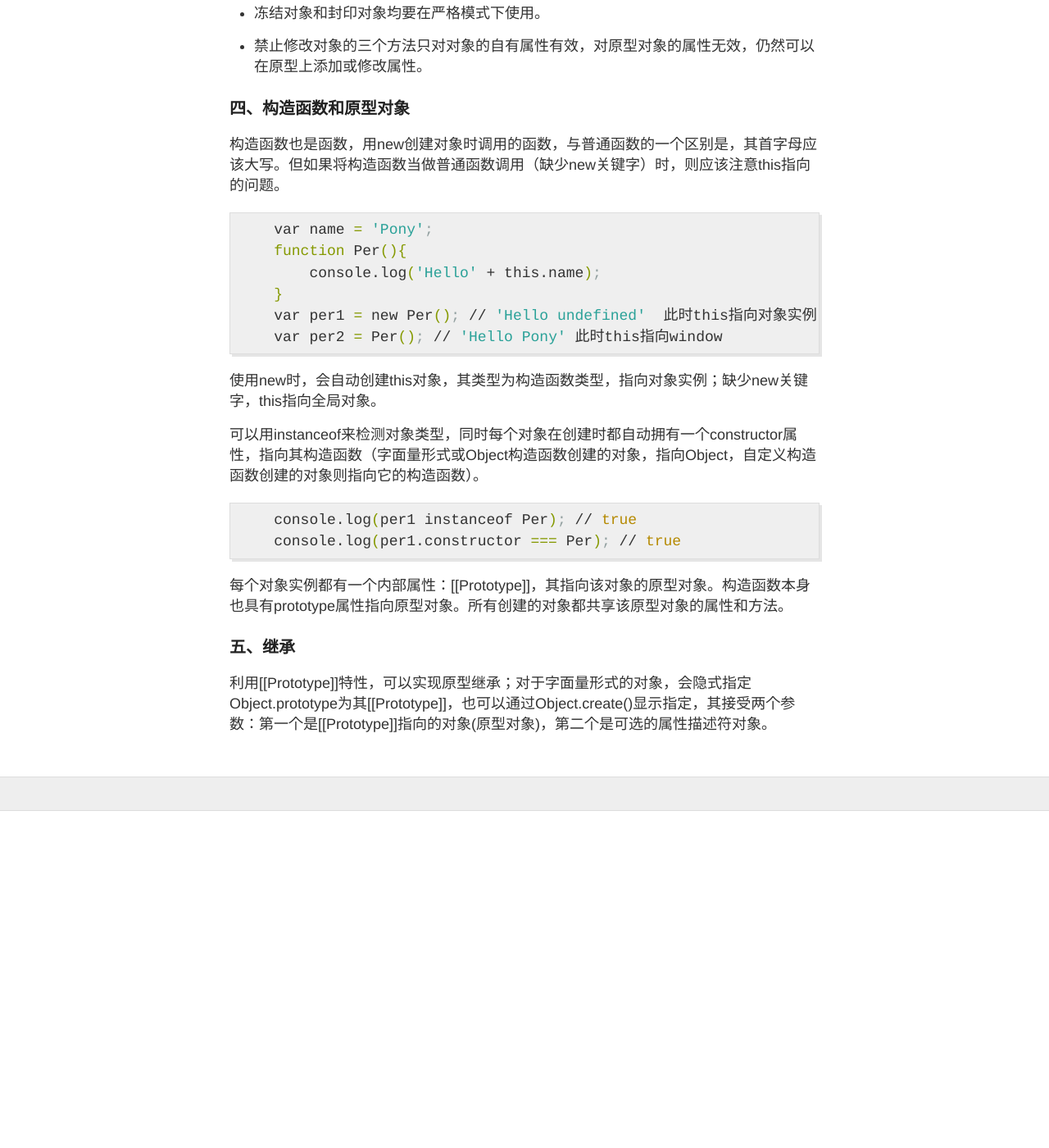
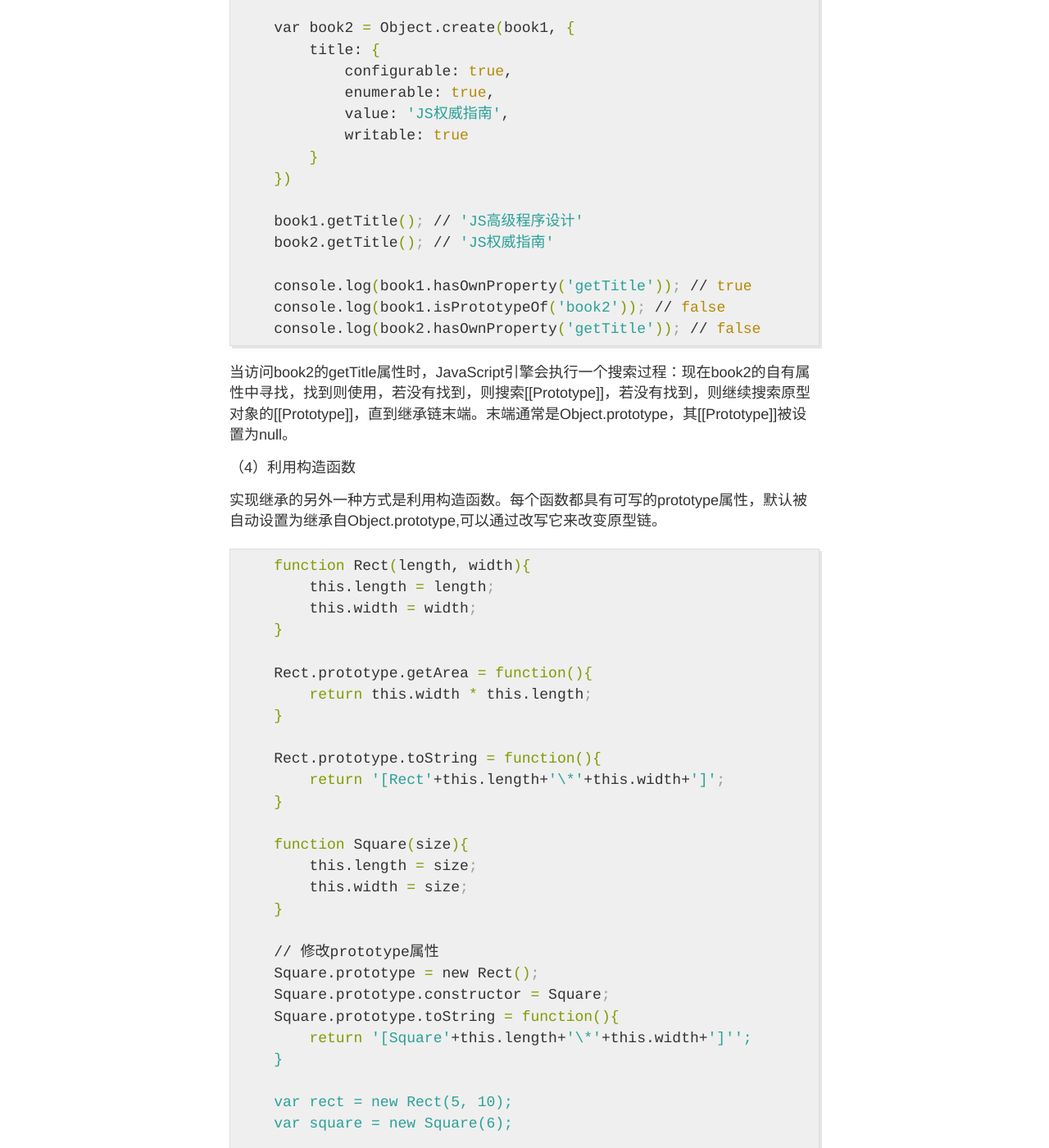
Before and after one commit to juilyhui/juilyhui.github.io, a Jekyll site: the page built from _posts/2017-3-22-javascript-obj.md, in a window 1280 px wide and 1400 px high, scrolled down 14279 px. Shown: the whole window at 82% size. Built offline with Jekyll 4.4.1, drawn with Linux system fonts in a browser that asks for light colours; nearby versions of some CDN libraries; before the commit the page ends 15268 px from its top, so only the background shows below that; some of the changed text lies outside the part shown.

Commit message:
javascript-obj.md add prototype

```diff
--- a/_posts/2017-3-22-javascript-obj.md
+++ b/_posts/2017-3-22-javascript-obj.md
@@ -92,56 +92,56 @@
 
 （1）函数声明
 
-    用function关键字，会被提升至上下文。
+用function关键字，会被提升至上下文。
 
-    {% highlight bash %}
-        function sum(n1, n2){
-            return n1 + n2;
-        }
-    {% endhighlight %}
+{% highlight bash %}
+    function sum(n1, n2){
+        return n1 + n2;
+    }
+{% endhighlight %}
 
 （2）函数表达式，又叫函数字面量
 
-    不能被提升
+不能被提升
 
-    {% highlight bash %}
-        var sum = function(n1, n2){
-            return n1 + n2;
-        }
-    {% endhighlight %}
+{% highlight bash %}
+    var sum = function(n1, n2){
+        return n1 + n2;
+    }
+{% endhighlight %}
 
-    <font color="red">自执行函数严格来说也叫函数表达式。主要用于创建一个新的作用域，在此作用域内声明的变量，不会和其他作用域内的变量冲突或混淆，大多是以匿名函数方式存在，且立即自动执行。</font>
+<font color="red">自执行函数严格来说也叫函数表达式。主要用于创建一个新的作用域，在此作用域内声明的变量，不会和其他作用域内的变量冲突或混淆，大多是以匿名函数方式存在，且立即自动执行。</font>
 
-    {% highlight bash %}
-        // 自执行函数
-        (function(n1, n2){
-            console.log(n1+n2)
-        })(1, 3); // 4
-    {% endhighlight %}
+{% highlight bash %}
+    // 自执行函数
+    (function(n1, n2){
+        console.log(n1+n2)
+    })(1, 3); // 4
+{% endhighlight %}
 
 （3）实例化Function内建类型，又称函数构造法
 
-    参数必须加引号
+参数必须加引号
 
-    {% highlight bash %}
-        var sum = new Function('n1', 'n2', 'return n1+n2');
-        console.log(sum(2, 3)); // 5
-    {% endhighlight %}
+{% highlight bash %}
+    var sum = new Function('n1', 'n2', 'return n1+n2');
+    console.log(sum(2, 3)); // 5
+{% endhighlight %}
 
-    从技术角度讲，这是一个函数表达式。一般不推荐用这种方法定义函数，因为这种语法会导致解析两次代码（第一次是解析常规ECMAScript代码，第二次是解析传入构造函数中的字符串），从而影响性能。
+从技术角度讲，这是一个函数表达式。一般不推荐用这种方法定义函数，因为这种语法会导致解析两次代码（第一次是解析常规ECMAScript代码，第二次是解析传入构造函数中的字符串），从而影响性能。
 
-    {% highlight bash %}
-        var name = 'haox1';
-        function fun(){
-            var name = 'lili';
-            return new Function('return name'); // 不能获取全局变量
-        }
-        console.log(fun()()); // haox1
-    {% endhighlight %}
+{% highlight bash %}
+    var name = 'haox1';
+    function fun(){
+        var name = 'lili';
+        return new Function('return name'); // 不能获取全局变量
+    }
+    console.log(fun()()); // haox1
+{% endhighlight %}
 
-    以上代码：
+以上代码：
 
-        Function()构造函数每次执行时都会解析函数主体，并创建一个新的函数对象。所以当在一个循环或频繁执行的函数中调用Function()构造函数效率是非常低的。而函数字面量却不是每次遇到都会重新编译的，用Function()构造函数创建一个函数时并不遵循典型的作用域，它一直把它当做是顶级函数来执行。
+    Function()构造函数每次执行时都会解析函数主体，并创建一个新的函数对象。所以当在一个循环或频繁执行的函数中调用Function()构造函数效率是非常低的。而函数字面量却不是每次遇到都会重新编译的，用Function()构造函数创建一个函数时并不遵循典型的作用域，它一直把它当做是顶级函数来执行。
 
 3种形式：
 
@@ -199,123 +199,123 @@
 
 （1）作为对象方法调用
 
-    在JavaScript中，函数也是对象。因此函数可以作为一个对象的属性，此时该属性被称为该对象的方法，在使用这种方法调用时，this被自然绑定到该对象。
+在JavaScript中，函数也是对象。因此函数可以作为一个对象的属性，此时该属性被称为该对象的方法，在使用这种方法调用时，this被自然绑定到该对象。
+
+{% highlight bash %}
+    var point = {
+        x: 0,
+        y: 0,
+        moveTo: function(x, y){
+            // this绑定到当前对象，即point对象
+            this.x = this.x + x;
+            this.y = this.y + y;
+        }
+    }
+    point.moveTo(1, 1);
+{% endhighlight %}
+
+（2）作为函数调用
+
+函数也可以直接被调用，此时this绑定到全局对象。在浏览器中，window就是该全局对象。如下例子：
+
+函数被调用时，this被绑定到全局对象，接下来执行赋值语句，相当于隐式的声明了一个全局变量，这显然不是调用者希望的。
+
+{% highlight bash %}
+    function makeNoSense(x){
+        this.x = x; // 相当于隐式的声明了一个全局变量x
+    }
+    makeNoSense(5);
+    x; // 此时，x已经成为一个值为5的全局变量
+{% endhighlight %}
+
+对于内部函数，即声明在另外一个函数体内的函数，这种绑定到全局对象的方式会产生另外一个问题。如下例子：
 
     {% highlight bash %}
         var point = {
             x: 0,
             y: 0,
-            moveTo: function(x, y){
-                // this绑定到当前对象，即point对象
-                this.x = this.x + x;
-                this.y = this.y + y;
+            moveTo: function(x){
+                // 内部函数
+                var moveY = function(x){
+                    this.x = x; // 此时的this指向？ 隐式的声明一个全局变量x
+                }
+                // 内部函数
+                var moveY = function(y){
+                    this.y = y; // 此时的this指向？ 隐式的声明一个全局变量y
+                }
+                moveX(x);
+                moveY(y);
             }
         }
         point.moveTo(1, 1);
+        point.x; // 0
+        point.y; // 0
+        x; // 1
+        y; // 1
     {% endhighlight %}
 
-（2）作为函数调用
-
-    函数也可以直接被调用，此时this绑定到全局对象。在浏览器中，window就是该全局对象。如下例子：
-
-        函数被调用时，this被绑定到全局对象，接下来执行赋值语句，相当于隐式的声明了一个全局变量，这显然不是调用者希望的。
-
-        {% highlight bash %}
-            function makeNoSense(x){
-                this.x = x; // 相当于隐式的声明了一个全局变量x
+以上这个问题，属于JavaScript的设计缺陷，我们希望得到的是内部函数的this应该绑定到其外层函数对应的对象上，为了规避这一设计缺陷，我们可以使用<font color="red">变量替代</font>的放大，约定俗称，该变量一般被命名为that。如下：
+    {% highlight bash %}
+        var point = {
+            x: 0,
+            y: 0,
+            moveTo: function(){
+                var that = this;
+                var moveX = function(x){
+                    that.x = x;
+                }
+                var moveY = function(y){
+                    that.y = y;
+                }
+                moveX(x);
+                moveY(y);
             }
-            makeNoSense(5);
-            x; // 此时，x已经成为一个值为5的全局变量
-        {% endhighlight %}
-
-        对于内部函数，即声明在另外一个函数体内的函数，这种绑定到全局对象的方式会产生另外一个问题。如下例子：
-
-            {% highlight bash %}
-                var point = {
-                    x: 0,
-                    y: 0,
-                    moveTo: function(x){
-                        // 内部函数
-                        var moveY = function(x){
-                            this.x = x; // 此时的this指向？ 隐式的声明一个全局变量x
-                        }
-                        // 内部函数
-                        var moveY = function(y){
-                            this.y = y; // 此时的this指向？ 隐式的声明一个全局变量y
-                        }
-                        moveX(x);
-                        moveY(y);
-                    }
-                }
-                point.moveTo(1, 1);
-                point.x; // 0
-                point.y; // 0
-                x; // 1
-                y; // 1
-            {% endhighlight %}
-
-        以上这个问题，属于JavaScript的设计缺陷，我们希望得到的是内部函数的this应该绑定到其外层函数对应的对象上，为了规避这一设计缺陷，我们可以使用<font color="red">变量替代</font>的放大，约定俗称，该变量一般被命名为that。如下：
-            {% highlight bash %}
-                var point = {
-                    x: 0,
-                    y: 0,
-                    moveTo: function(){
-                        var that = this;
-                        var moveX = function(x){
-                            that.x = x;
-                        }
-                        var moveY = function(y){
-                            that.y = y;
-                        }
-                        moveX(x);
-                        moveY(y);
-                    }
-                }
-                point.moveTo(1, 1);
-                point.x; // 1
-                point.y; // 1
-            {% endhighlight %}
+        }
+        point.moveTo(1, 1);
+        point.x; // 1
+        point.y; // 1
+    {% endhighlight %}
 
 （3）作为构造函数使用
 
-    JavaScript支持面向对象式编程，与主流的面向对象式编程语言不同，JavaScript并没有类（class）的概念，而是使用基于原型（prototype）的继承方式。相应的，JavaScript中的构造函数也很特殊，如果不使用new调用，则和普通函数一样。作为又一项约定俗成的准则，构造函数以大写字母开头，提醒调用者使用正确的方式调用。如果调用正确，this绑定到新创建的对象上。
+JavaScript支持面向对象式编程，与主流的面向对象式编程语言不同，JavaScript并没有类（class）的概念，而是使用基于原型（prototype）的继承方式。相应的，JavaScript中的构造函数也很特殊，如果不使用new调用，则和普通函数一样。作为又一项约定俗成的准则，构造函数以大写字母开头，提醒调用者使用正确的方式调用。如果调用正确，this绑定到新创建的对象上。
 
-    {% highlight bash %}
-        function Point(x, y){
+{% highlight bash %}
+    function Point(x, y){
+        this.x = x;
+        this.y = y;
+    }
+{% endhighlight %}
+
+（4）使用apply或call调用
+
+<font color="red">在JavaScript中函数也是对象，对象则有方法，apply和call就是函数对象的方法。这两个方法异常强大，他们允许切换函数执行的上下文环境（context），即this绑定的对象。</font>
+
+如下例子：
+
+{% highlight bash %}
+    function Point(x, y){
+        this.x = x;
+        this.y = y;
+        this.moveTo = function(x, y){
             this.x = x;
             this.y = y;
         }
-    {% endhighlight %}
+    }
 
-（4）使用apply或call调用
+    var p1 = new Point(0, 0);
+    var p2 = {
+        x: 0,
+        y: 0
+    }
 
-    <font color="red">在JavaScript中函数也是对象，对象则有方法，apply和call就是函数对象的方法。这两个方法异常强大，他们允许切换函数执行的上下文环境（context），即this绑定的对象。</font>
+    p1.moveTo(1, 1);
+    p1.moveTo.apply(p2, [10, 10]);
+{% endhighlight %}
 
-    如下例子：
+上面的例子：我们用构造函数生成一个对象p1，该对象上同事具有moveTo方法；使用对象字面量创建了另一个对象p2，使用apply可以将p1的方法应用到p2上，这时候this也被绑定到对象p2上。
 
-        {% highlight bash %}
-            function Point(x, y){
-                this.x = x;
-                this.y = y;
-                this.moveTo = function(x, y){
-                    this.x = x;
-                    this.y = y;
-                }
-            }
-
-            var p1 = new Point(0, 0);
-            var p2 = {
-                x: 0,
-                y: 0
-            }
-
-            p1.moveTo(1, 1);
-            p1.moveTo.apply(p2, [10, 10]);
-        {% endhighlight %}
-
-        上面的例子：我们用构造函数生成一个对象p1，该对象上同事具有moveTo方法；使用对象字面量创建了另一个对象p2，使用apply可以将p1的方法应用到p2上，这时候this也被绑定到对象p2上。
-
-        另一个方法call也具备同样功能，不同的是最后的参数不是作为一个数组统一传入，而是分开传入。
+另一个方法call也具备同样功能，不同的是最后的参数不是作为一个数组统一传入，而是分开传入。
 
 ### 三、对象
 
@@ -353,101 +353,101 @@
 
 （1）添加对象属性
 
-    在JavaScript中，可以随时为对象添加属性：
+在JavaScript中，可以随时为对象添加属性：
 
-    {% highlight bash %}
-        var per1 = {
-            name:"Pony",
-            blog:"http://www.baidu.com"
-        }
-        per1.age = 0; // 为对象添加了属性age
-        per1.sayName = function(){
-            alert(this.name); // 'pony'
-        }
-    {% endhighlight %}
+{% highlight bash %}
+    var per1 = {
+        name:"Pony",
+        blog:"http://www.baidu.com"
+    }
+    per1.age = 0; // 为对象添加了属性age
+    per1.sayName = function(){
+        alert(this.name); // 'pony'
+    }
+{% endhighlight %}
 
 （2）检测对象属性是否存在
 
-    因此，在检测对象属性是否存在时，如下是<font color="red">常犯的错误</font>：
+因此，在检测对象属性是否存在时，如下是<font color="red">常犯的错误</font>：
 
-    {% highlight bash %}
-        // 我们希望返回的是true，但其实返回的是false
-        if(per1.age){
-            alert(true);
-        }else{
-            alert(false);
-        }
-    {% endhighlight %}
+{% highlight bash %}
+    // 我们希望返回的是true，但其实返回的是false
+    if(per1.age){
+        alert(true);
+    }else{
+        alert(false);
+    }
+{% endhighlight %}
 
-    <font color="red">其实per1.age是存在的，但是值为0，所以不满足if条件</font>
+<font color="red">其实per1.age是存在的，但是值为0，所以不满足if条件</font>
 
-    <font color="blue">if判断中的值是一个对象、非空字符串、非零数字或true时，判断结果会为真；当值是一个null、undefined、0、false、NaN或空字符串时评估为假。</font>
+<font color="blue">if判断中的值是一个对象、非空字符串、非零数字或true时，判断结果会为真；当值是一个null、undefined、0、false、NaN或空字符串时评估为假。</font>
 
-    <font color="blue">因而，检测属性是否存在是，有另外两种方式：in和hasOwnProperty()，前者会检测原型属性和自有（实例）属性，后者只检测自有（实例）属性。如下：</font>
+<font color="blue">因而，检测属性是否存在是，有另外两种方式：in和hasOwnProperty()，前者会检测原型属性和自有（实例）属性，后者只检测自有（实例）属性。如下：</font>
 
-    {% highlight bash %}
-        console.log('age' in per1); // true
-        console.log(per1.hasOwnProperty('age')); // true
-        console.log('toString' in per1); // true
-        console.log(per1.hasOwnProperty('toString')); // false
-    {% endhighlight %}
+{% highlight bash %}
+    console.log('age' in per1); // true
+    console.log(per1.hasOwnProperty('age')); // true
+    console.log('toString' in per1); // true
+    console.log(per1.hasOwnProperty('toString')); // false
+{% endhighlight %}
 
-    对象per1并没有定义toString，该属性继承于Object.prototype，所以in和hasOwnProperty()检测该属性时出现差异。
+对象per1并没有定义toString，该属性继承于Object.prototype，所以in和hasOwnProperty()检测该属性时出现差异。
 
-    如果只想判断一个对象属性是不是原型，可利用如下方法：
+如果只想判断一个对象属性是不是原型，可利用如下方法：
 
-    {% highlight bash %}
-        function isPrototypeProperty(obj, name){
-            return name in obj && !obj.hasOwnProperty(name);
-        }
-    {% endhighlight %}
+{% highlight bash %}
+    function isPrototypeProperty(obj, name){
+        return name in obj && !obj.hasOwnProperty(name);
+    }
+{% endhighlight %}
 
 （3）删除属性
 
-    <font color="red">删除一个属性，用delete操作符，用于删除自有属性，不能删除原型属性。</font>
+<font color="red">删除一个属性，用delete操作符，用于删除自有属性，不能删除原型属性。</font>
 
-    {% highlight bash %}
-        per1.toString = function(){
-            console.log('per1对象')；
-        }
-        console.log(per1.hasOwnProperty('toString')); // true
-        per1.toString(); // 'per1对象'
-        delete per1.toString; // 删除了自有属性toString
-        console.log(per1.hasOwnProperty('toString')); // false
-        console.log(per1.toString()); // [Object Object]
-    {% endhighlight %}
+{% highlight bash %}
+    per1.toString = function(){
+        console.log('per1对象')；
+    }
+    console.log(per1.hasOwnProperty('toString')); // true
+    per1.toString(); // 'per1对象'
+    delete per1.toString; // 删除了自有属性toString
+    console.log(per1.hasOwnProperty('toString')); // false
+    console.log(per1.toString()); // [Object Object]
+{% endhighlight %}
 
 （4）枚举对象的可枚举属性
 
-    两种方式：
+两种方式：
 
-    * for-in循环  遍历出原型属性
+* for-in循环  遍历出原型属性
 
-    * Object.keys()  只返回自有属性
+* Object.keys()  只返回自有属性
 
-    所有可枚举属性的内部属性[[Enumerable]]的值均为true。
+所有可枚举属性的内部属性[[Enumerable]]的值均为true。
 
-    {% highlight bash %}
-        var per3 = {
-            name: 'Pony',
-            blog: 'http://www.baidu.com',
-            age: 22,
-            getAge: function(){
-                return this.age;
-            }
+{% highlight bash %}
+    var per3 = {
+        name: 'Pony',
+        blog: 'http://www.baidu.com',
+        age: 22,
+        getAge: function(){
+            return this.age;
         }
-    {% endhighlight %}
+    }
+{% endhighlight %}
 
-    实际上，大部分原生属性的[[Enumerable]]的值均为false，即该属性不能枚举。可以通过propertyIsEnumerable()检测属性是否可以枚举：
+实际上，大部分原生属性的[[Enumerable]]的值均为false，即该属性不能枚举。可以通过propertyIsEnumerable()检测属性是否可以枚举：
 
-    {% highlight bash %}
-        console.log(per3.propertyIsEnumerable('name')); // true
-        var pros = Object.keys(per3); // 返回可枚举属性的名字数组
-        console.log('length' in pros); // true
-        console.log(pros.propertyIsEnumerable('length')); // false
-    {% endhighlight %}
+{% highlight bash %}
+    console.log(per3.propertyIsEnumerable('name')); // true
+    var pros = Object.keys(per3); // 返回可枚举属性的名字数组
+    console.log('length' in pros); // true
+    console.log(pros.propertyIsEnumerable('length')); // false
+{% endhighlight %}
 
-    属性name是自定义的，可枚举；属性length是Array.prototype的内建属性，不可枚举。
+属性name是自定义的，可枚举；属性length是Array.prototype的内建属性，不可枚举。
 
 #### 2、属性类型
 
@@ -459,9 +459,9 @@
 
 二者分别具有四个属性特征：
 
-    * 数据属性：[[Enumerable]]、[[Configurable]]、[[Value]]、[[Writable]]
+* 数据属性：[[Enumerable]]、[[Configurable]]、[[Value]]、[[Writable]]
 
-    * 访问器属性：[[Enumerable]]、[[Configurable]]、[[Get]]、[[Set]]
+* 访问器属性：[[Enumerable]]、[[Configurable]]、[[Get]]、[[Set]]
 
 [[Enumerable]] 布尔，属性是否可枚举，自定义属性默认是true。
 
@@ -477,22 +477,22 @@
 
 （1）设置这些内部属性
 
-    ES5提供了两个方法设置这些内部属性：
+ES5提供了两个方法设置这些内部属性：
 
-    * Object.defineProperty(obj, pro, desc_map)
+* Object.defineProperty(obj, pro, desc_map)
 
-    * Object.defineProperties(pbj. pro_map)
+* Object.defineProperties(pbj. pro_map)
 
-    注意：通过这两种方式来定义新属性时，如果不指定特征值，则默认是false，也不能创建同时具有数据特征和访问器特征的属性。可以通过Object.getOwnPropertyDescriptor()方法来获取属性特征的描述，接受两个参数：对象和属性名。若属性存在，则返回属性描述对象。
+注意：通过这两种方式来定义新属性时，如果不指定特征值，则默认是false，也不能创建同时具有数据特征和访问器特征的属性。可以通过Object.getOwnPropertyDescriptor()方法来获取属性特征的描述，接受两个参数：对象和属性名。若属性存在，则返回属性描述对象。
 
-    {% highlight bash %}
-        var desc = Object.getOwnPropertyDescriptor(per4, 'name');
-        console.log(desc.enumerable); // false
-        console.log(desc.configurable); // false
-        console.log(desc.writable); // true
-    {% endhighlight %}
+{% highlight bash %}
+    var desc = Object.getOwnPropertyDescriptor(per4, 'name');
+    console.log(desc.enumerable); // false
+    console.log(desc.configurable); // false
+    console.log(desc.writable); // true
+{% endhighlight %}
 
-    根据属性的属性类型，返回的属性描述对象包含其对应的四个属性特征。
+根据属性的属性类型，返回的属性描述对象包含其对应的四个属性特征。
 
 #### 3、禁止修改对象
 
@@ -538,4 +538,111 @@
 
 ### 五、继承
 
-利用[[Prototype]]特性，可以实现原型继承；对于字面量形式的对象，会隐式指定Object.prototype为其[[Prototype]]，也可以通过Object.create()显示指定，其接受两个参数：第一个是[[Prototype]]指向的对象(原型对象)，第二个是可选的属性描述符对象。
+实现继承的两种方式：
+
+* 利用[[Prototype]]特性，可以实现原型继承。
+
+* 对于字面量形式的对象，会隐式指定Object.prototype为其[[Prototype]]。
+
+* 通过Object.create()显示指定，其接受两个参数：第一个是[[Prototype]]指向的对象(原型对象)，第二个是可选的属性描述符对象。
+
+* 利用构造函数。
+
+（1）利用[[Prototype]]特性
+
+（2）字面量形式的对象继承、（3）Object.create()显示指定
+
+以下两种方式一样：
+
+{% highlight bash %}
+    // 字面量形式
+    var book1 = {
+        title: '这是书名'
+    }
+    // 通过Object.create()显示指定
+    var book2 = Object.create(Object.prototype, {
+        title: {
+            configurable: true,
+            enumerable: true,
+            value: '这是书名',
+            writable: true
+        }
+    })
+{% endhighlight %}
+
+字面量对象会默认继承自Object，更有趣的用法是，在自定义对象之间实现继承。
+
+{% highlight bash %}
+    var book1 = {
+        title: 'JS高级程序设计',
+        getTitle: function(){
+            console.log(this.title);
+        }
+    }
+
+    var book2 = Object.create(book1, {
+        title: {
+            configurable: true,
+            enumerable: true,
+            value: 'JS权威指南',
+            writable: true
+        }
+    })
+
+    book1.getTitle(); // 'JS高级程序设计'
+    book2.getTitle(); // 'JS权威指南'
+
+    console.log(book1.hasOwnProperty('getTitle')); // true
+    console.log(book1.isPrototypeOf('book2')); // false
+    console.log(book2.hasOwnProperty('getTitle')); // false
+
+{% endhighlight %}
+
+当访问book2的getTitle属性时，JavaScript引擎会执行一个搜索过程：现在book2的自有属性中寻找，找到则使用，若没有找到，则搜索[[Prototype]]，若没有找到，则继续搜索原型对象的[[Prototype]]，直到继承链末端。末端通常是Object.prototype，其[[Prototype]]被设置为null。
+
+（4）利用构造函数
+
+实现继承的另外一种方式是利用构造函数。每个函数都具有可写的prototype属性，默认被自动设置为继承自Object.prototype,可以通过改写它来改变原型链。
+
+{% highlight bash %}
+    function Rect(length, width){
+        this.length = length;
+        this.width = width;
+    }
+
+    Rect.prototype.getArea = function(){
+        return this.width * this.length;
+    }
+
+    Rect.prototype.toString = function(){
+        return '[Rect'+this.length+'\*'+this.width+']';
+    }
+
+    function Square(size){
+        this.length = size;
+        this.width = size;
+    }
+
+    // 修改prototype属性
+    Square.prototype = new Rect();
+    Square.prototype.constructor = Square;
+    Square.prototype.toString = function(){
+        return '[Square'+this.length+'\*'+this.width+']'';
+    }
+
+    var rect = new Rect(5, 10);
+    var square = new Square(6);
+
+    console.log(rect.getArea()); // 50
+    console.log(square.getArea()); 36
+
+{% endhighlight %}
+
+如果要访问父类的toString()，可以这样做：
+
+{% highlight bash %}
+    Square.prototype.toString = function(){
+        var text = Rect.prototype.toString.call(this);
+        return text.replace('Rect', 'Square');
+    }
+{% endhighlight %}
```
